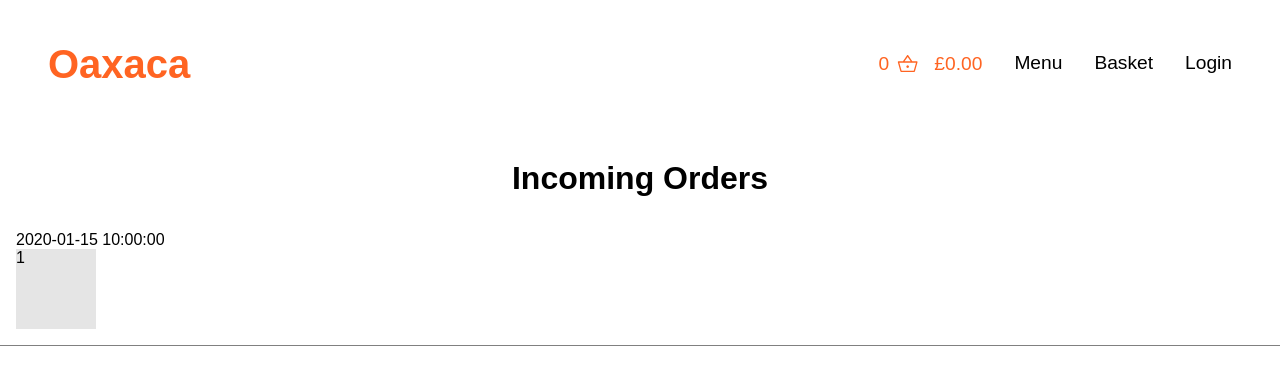
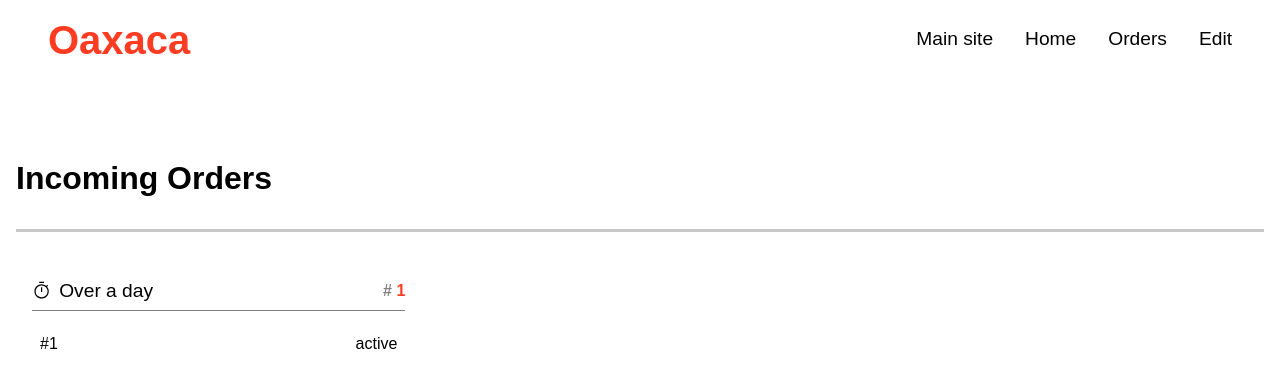
Before and after one commit to felixwri/example-website, a Flask app: template templates/orders.html in a window 1280 px wide. Shown: the top 392 px of the page. Run offline with Flask 2, Linux system fonts and the light colour scheme; the template is opened without the code that fills it: most values are stand-ins (such as "Sample title", 1, 10 or a date in 2020).

Commit message:
Styling of the orders page with new nav for the staff pages

```diff
--- a/app.py
+++ b/app.py
@@ -33,7 +33,7 @@ def submit_order():
         for item in basket:
             items.append(item)
 
-        db.add_order(items)
+        db.add_order(reference, items)
 
         return jsonify(success = "true", reference=reference)
     return jsonify(success = "false", reference = "Bad method")
--- a/database/orders_database.py
+++ b/database/orders_database.py
@@ -14,7 +14,7 @@ def create_orders_tables():
 
         cursor.execute("""CREATE TABLE IF NOT EXISTS orders_table (
             id serial PRIMARY KEY,
-            user_id serial REFERENCES users_table(id),
+            user_id VARCHAR(10),
             time timestamp
         )""")
 
--- a/public/scripts/allOrders.js
+++ b/public/scripts/allOrders.js
@@ -0,0 +1,31 @@
+updateTimes();
+setInterval(() => {
+    updateTimes();
+}, 5000);
+
+function updateTimes() {
+    let times = document.getElementsByClassName("order-time");
+    let current = new Date();
+    for (let time of times) {
+        let oldTime = new Date(time.dataset.time);
+        let difference = current - oldTime;
+        let newTime;
+        if (difference > 60 * 60 * 1000 * 24) {
+            newTime = "Over a day";
+        } else if (difference > 60 * 60 * 1000) {
+            let hour = Math.floor(difference / 1000 / 60 / 60);
+            newTime = new Intl.DateTimeFormat("en-GB", {
+                minute: "2-digit",
+                second: "2-digit",
+            }).format(difference);
+            newTime = hour + ":" + newTime;
+        } else {
+            newTime = new Intl.DateTimeFormat("en-GB", {
+                minute: "2-digit",
+                second: "2-digit",
+            }).format(difference);
+        }
+
+        time.innerText = newTime;
+    }
+}
--- a/public/styles/allOrders.css
+++ b/public/styles/allOrders.css
@@ -1,32 +1,92 @@
 main {
-    margin-top: 10rem;
+    margin-top: 5rem;
 
     display: flex;
     align-items: center;
     flex-direction: column;
+    padding: 1rem;
+    width: 100%;
+}
 
+#all-orders {
+    display: grid;
+
+    grid-template-columns: repeat(3, 3fr);
     width: 100%;
+    gap: 1rem;
 }
 
 #title {
     width: 100%;
     padding: 2rem 0rem;
+    margin: 2rem 0rem;
+    border-bottom: 3px solid var(--light-grey);
 }
 
 .order-group {
     width: 100%;
     padding: 1rem;
+
+    border-radius: 5px;
+}
+
+.group-title {
+    display: flex;
+    justify-content: space-between;
+    align-items: center;
+    font-size: 1.2rem;
+    padding-bottom: 0.5rem;
+    margin-bottom: 1rem;
     border-bottom: 1px solid grey;
+}
+
+.order-title-left {
+    display: flex;
+    align-items: center;
+}
+
+.clock-icon {
+    width: 1.2rem;
+    height: 1.2rem;
+    margin-right: 0.5rem;
+}
+
+.order-ref {
+    margin-left: 1rem;
+    font-size: 1rem;
+    color: var(--primary-alt);
+    font-weight: bold;
 }
 
 .order-items {
     width: 100%;
-    display: grid;
-    grid-template-columns: repeat(auto-fill, 5rem);
-    gap: 10px;
+    display: flex;
+    flex-direction: column;
+
 }
 
 .order-item {
-    background-color: rgba(0, 0, 0, 0.1);
-    height: 5rem;
+    padding: 0.5rem;
+    border-radius: 5px;
+    display: flex;
+    align-items: center;
+    justify-content: space-between;
 }
+
+[data-status="preparing"] {
+    color: rgb(40, 40, 40);
+}
+
+
+
+@media screen and (max-width: 900px) {
+    #all-orders {
+        grid-template-columns: repeat(2, 2fr);
+    }
+}
+
+@media screen and (max-width: 500px) {
+    #all-orders {
+        grid-template-columns: repeat(1, 1fr);
+    }
+}
--- a/public/styles/global.css
+++ b/public/styles/global.css
@@ -8,6 +8,7 @@
     --light-grey: rgb(200, 200, 200);
     --dark-grey: rgb(100, 100, 100);
     --primary: rgb(255, 100, 34);
+    --primary-alt: rgb(255, 60, 34);
     --blue: rgb(34, 229, 255);
     --dark-green: rgb(0, 165, 36);
 }
@@ -33,3 +34,7 @@ body {
 ::-webkit-scrollbar-thumb:hover {
     background-color: rgba(0, 0, 0, 0.5);
 }
+
+.no-select {
+    user-select: none;
+}
--- a/public/styles/menu.css
+++ b/public/styles/menu.css
@@ -275,10 +275,6 @@ section {
     fill: var(--primary);
 }
 
-.no-select {
-    user-select: none;
-}
-
 @media screen and (max-width: 400px) {
     .menu-name {
         font-size: 1rem;
--- a/public/styles/nav.css
+++ b/public/styles/nav.css
@@ -30,6 +30,11 @@ nav {
     color: var(--primary);
     font-weight: bold;
     transition: font-size 0.3s ease;
+}
+
+#nav-left {
+    display: flex;
+    align-items: center;
 }
 
 #nav-right {
--- /dev/null
+++ b/public/styles/staffNav.css
@@ -0,0 +1,119 @@
+nav {
+    position: fixed;
+    top: 0;
+    left: 0;
+    right: 0;
+    background-color: white;
+
+    height: 5rem;
+
+    z-index: 10;
+    transition: height 0.3s ease;
+}
+
+.link {
+    color: black;
+    text-decoration: none;
+}
+
+.nav-display {
+    display: flex;
+    justify-content: space-between;
+    align-items: center;
+    height: 100%;
+    padding: 0rem 2rem;
+}
+
+#nav-title {
+    margin: 1rem;
+    font-size: 2.5rem;
+    color: var(--primary-alt);
+    font-weight: bold;
+    transition: font-size 0.3s ease;
+}
+
+#nav-left {
+    display: flex;
+    align-items: center;
+}
+
+#nav-right {
+    display: flex;
+}
+
+#nav-icons {
+    display: flex;
+}
+
+.nav-page {
+    margin: 1rem 0.5rem;
+    padding: 0.5rem;
+
+    font-size: 1.2rem;
+    cursor: pointer;
+    border-bottom: 3px solid rgba(255, 255, 255, 0);
+    transition: border-bottom-color 0.3s ease;
+}
+
+.nav-page:hover {
+    border-bottom-color: var(--primary-alt);
+}
+
+#mobile-nav-right {
+    display: none;
+}
+
+#burger-menu {
+    margin: 1rem;
+}
+
+#mobile-nav-menu {
+    z-index: 100;
+    position: fixed;
+    right: -12rem;
+    width: 12rem;
+    top: 0;
+    height: 100vh;
+    background-color: white;
+    border-left: 3px solid var(--primary-alt);
+
+    display: flex;
+    flex-direction: column;
+    align-items: center;
+
+    padding-top: 1rem;
+
+    transition: right 0.5s ease;
+}
+
+.mobile-nav-page {
+    margin: 1rem 0rem;
+    font-size: 1.2rem;
+    cursor: pointer;
+}
+
+@media screen and (max-width: 400px) {
+    .nav-display {
+        padding: 0rem 0.5rem;
+    }
+
+    #basket-container {
+        flex-direction: column;
+
+        width: auto !important;
+    }
+
+    #nav-title {
+        margin: 0rem;
+    }
+}
+
+@media screen and (max-width: 550px) {
+    #mobile-nav-right {
+        display: initial;
+    }
+
+    #nav-right {
+        display: none;
+    }
+}
--- a/templates/orders.html
+++ b/templates/orders.html
@@ -6,47 +6,21 @@
         <meta name="viewport" content="width=device-width, initial-scale=1.0" />
         <title>Oaxaca</title>
         <link rel="stylesheet" href="{{url_for('send_css', path='global.css')}}" />
-        <link rel="stylesheet" href="{{url_for('send_css', path='nav.css')}}" />
+        <link rel="stylesheet" href="{{url_for('send_css', path='staffNav.css')}}" />
         <link rel="stylesheet" href="{{url_for('send_css', path='allOrders.css')}}" />
     </head>
     <body>
         <nav>
             <div class="nav-display">
                 <div id="nav-left">
-                    <a href="/" id="nav-title" class="link">Oaxaca</a>
+                    <a href="/" id="nav-title" class="staff link">Oaxaca</a>
                 </div>
                 <div id="nav-icons">
-                    <div id="basket-container" class="nav-icon">
-                        <div id="basket-left">
-                            <div id="basket-qty">
-                                <div class="bq-higher bq-value">1</div>
-                                <div class="bq-current bq-value">0</div>
-                                <div class="bq-lower bq-value">0</div>
-                            </div>
-                            <svg
-                                id="basket-icon"
-                                xmlns="http://www.w3.org/2000/svg"
-                                height="48"
-                                width="48"
-                                viewBox="0 0 48 48"
-                            >
-                                <path
-                                    d="M9.8 42q-.8 0-1.425-.475T7.55 40.3L1.9 19.95q-.2-.75.275-1.35.475-.6 1.275-.6h10L22.7 4.5q.25-.3.55-.475.3-.175.7-.175.4 0 .7.175.3.175.55.475L34.4 18h10.25q.75 0 1.225.6.475.6.275 1.35l-5.7 20.35q-.2.75-.825 1.225Q39 42 38.2 42Zm.5-3h27.4l5.05-18H5.3ZM24 33q1.25 0 2.125-.875T27 30q0-1.25-.875-2.125T24 27q-1.25 0-2.125.875T21 30q0 1.25.875 2.125T24 33Zm-6.9-15h13.65l-6.8-10Zm-6.8 21h27.4Z"
-                                />
-                            </svg>
-                        </div>
-                        <div id="basket-right">
-                            <div id="basket-total">
-                                <div class="bt-higher bt-value">pend</div>
-                                <div class="bt-current bt-value">£0.00</div>
-                                <div class="bt-lower bt-value">pend</div>
-                            </div>
-                        </div>
-                    </div>
                     <div id="nav-right">
-                        <a href="/menu" class="nav-page link">Menu</a>
-                        <a href="/basket" class="nav-page link">Basket</a>
-                        <a href="/login" class="nav-page link">Login</a>
+                        <a href="/" class="nav-page link">Main site</a>
+                        <a href="/staff/home" class="nav-page link">Home</a>
+                        <a href="/staff/orders" class="nav-page link">Orders</a>
+                        <a href="/staff/menu" class="nav-page link">Edit</a>
                     </div>
                 </div>
                 <div id="mobile-nav-right">
@@ -81,31 +55,60 @@
                     </div>
                 </div>
             </div>
-
-            <script src="{{url_for('send_js', path='order.js')}}"></script>
-            <script src="{{url_for('send_js', path='nav.js')}}"></script>
             <script>
-                navSettings.navExpandTrigger = 20;
+                function toggleMobileNav() {
+                    let menu = document.getElementById("mobile-nav-menu");
+                    if (menu.dataset.open === "true") {
+                        menu.style.right = "-12rem";
+                        menu.dataset.open = "false";
+                    } else {
+                        menu.style.right = "0rem";
+                        menu.dataset.open = "true";
+                    }
+                }
             </script>
         </nav>
 
         <main>
-            <h1>Incoming Orders</h1>
-            <br />
+            <h1 id="title">Incoming Orders</h1>
+            <div id="all-orders">
                 {% for order in orders %}
                 <div class="order-group">
-                {{order.time}}
+                    <div class="group-title">
+                        <div class="order-title-left">
+                            <svg
+                                class="clock-icon"
+                                xmlns="http://www.w3.org/2000/svg"
+                                height="48"
+                                width="48"
+                                viewBox="0 0 48 48"
+                            >
+                                <path
+                                    d="M18 5V2h12v3Zm4.5 22.35h3v-11.5h-3Zm1.5 16.6q-3.7 0-6.975-1.425Q13.75 41.1 11.3 38.65q-2.45-2.45-3.875-5.725Q6 29.65 6 25.95q0-3.7 1.425-6.975Q8.85 15.7 11.3 13.25q2.45-2.45 5.725-3.875Q20.3 7.95 24 7.95q3.35 0 6.3 1.125 2.95 1.125 5.25 3.125l2.55-2.55 2.1 2.1-2.55 2.55q1.8 2 3.075 4.85Q42 22 42 25.95q0 3.7-1.425 6.975Q39.15 36.2 36.7 38.65q-2.45 2.45-5.725 3.875Q27.7 43.95 24 43.95Zm0-3q6.25 0 10.625-4.375T39 25.95q0-6.25-4.375-10.625T24 10.95q-6.25 0-10.625 4.375T9 25.95q0 6.25 4.375 10.625T24 40.95ZM24 26Z"
+                                />
+                            </svg>
+                            <div class="order-time" data-time="{{order.time}}">{{order.time}}</div>
+                        </div>
+                        <div class="order-ref">
+                            <span class="no-select" style="color: grey"># </span><span>{{order.user_id}}</span>
+                        </div>
+                    </div>
+
                     <div class="order-items">
                         {% for item in order["items"] %}
-                    <div class="order-item">{{item.id}}</div>
+                        <div class="order-item">
+                            <div>#{{item.item_id}}</div>
+                            <div data-status="{{item.status}}">{{item.status}}</div>
+                        </div>
                         {% endfor %}
                     </div>
                 </div>
                 {% endfor %}
+            </div>
         </main>
     </body>
     <script>
-        let orders = JSON.parse(`{{ orders | tojson}}`);
+        const orders = JSON.parse(`{{ orders | tojson}}`);
     </script>
     <script src="{{url_for('send_js', path='allOrders.js')}}"></script>
 </html>
```
Lines whose indentation alone changed are shown as unchanged.
